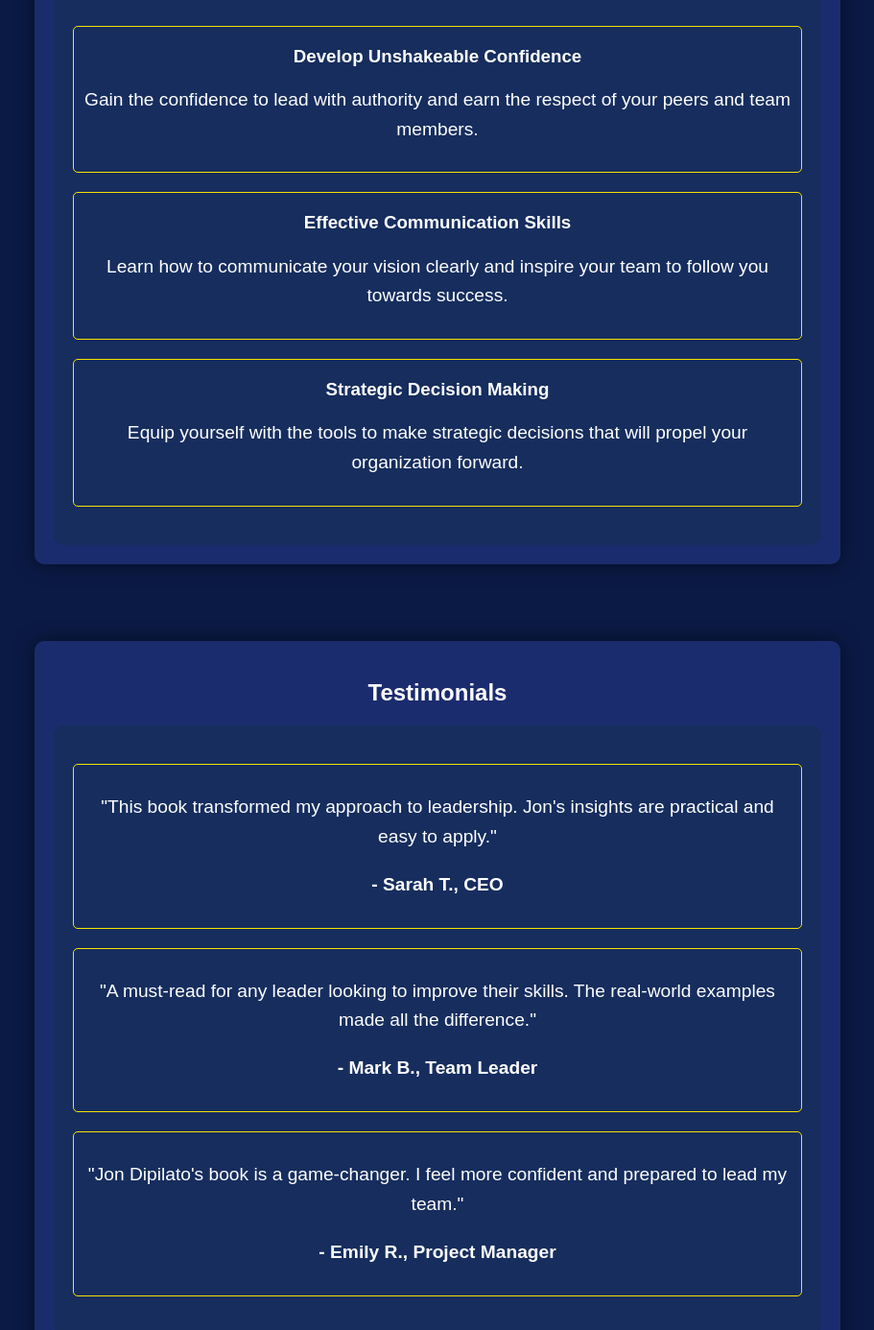
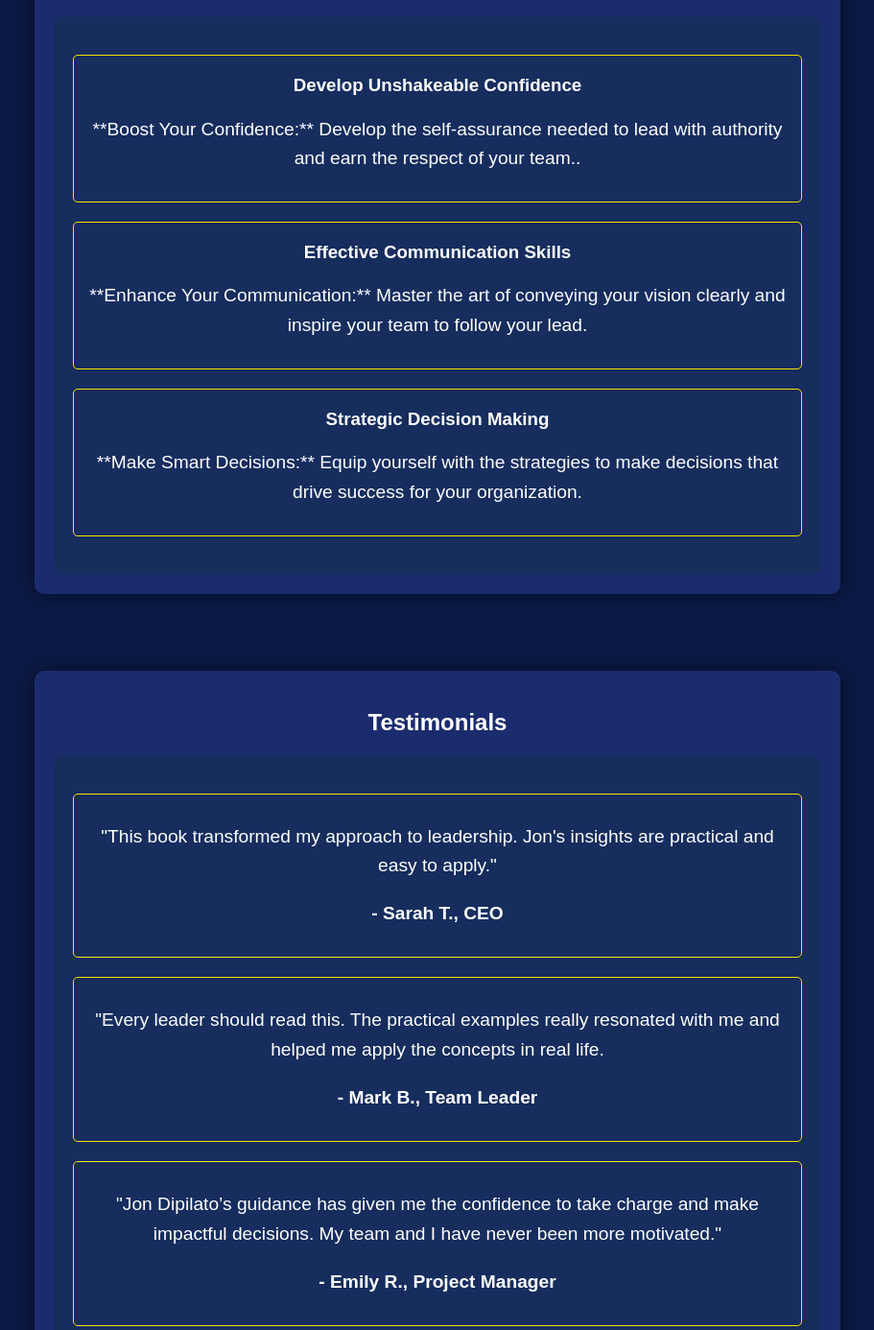
Before and after one commit to MajesticTransformations/MajesticTransformation.github.io, a plain HTML site: page index.html in a window 1280 px wide. Shown: the part 747-2133 px from the top of the page at 96% size, without its empty margins (184-1095 px from the left). Drawn offline with Linux system fonts and the light colour scheme.

Commit message:
Update index.html

```diff
--- a/index.html
+++ b/index.html
@@ -76,7 +76,8 @@
     <div class="container">
         <img src="book-cover.jpg.png" alt="Mastering The Art Of Leadership">
         <h1>Mastering The Art Of Leadership</h1>
-        <p>Unlock your potential and master the art of leadership with Jon Dipilato's comprehensive guide. Whether you're a seasoned leader or just starting out, this book offers valuable insights and practical advice to elevate your leadership skills.</p>
+        <p>Transform your leadership skills with "Mastering The Art Of Leadership" by Jon Dipilato. This book is your trusted companion on the journey to becoming the leader you were meant to be. Whether you’re leading a team for the first time or looking to refine your approach, Jon’s actionable strategies and real-world insights will help you lead with confidence and clarity.
+</p>
         <a class="btn" href="https://majestic365.gumroad.com/l/gfpvn" target="_blank">Get Your Copy Now</a>
     </div>
     <div class="container section">
@@ -84,15 +85,15 @@
         <div class="benefits">
             <div class="benefit">
                 <h3 class="benefit-title">Develop Unshakeable Confidence</h3>
-                <p>Gain the confidence to lead with authority and earn the respect of your peers and team members.</p>
+                <p>**Boost Your Confidence:** Develop the self-assurance needed to lead with authority and earn the respect of your team..</p>
             </div>
             <div class="benefit">
                 <h3 class="benefit-title">Effective Communication Skills</h3>
-                <p>Learn how to communicate your vision clearly and inspire your team to follow you towards success.</p>
+                <p>**Enhance Your Communication:** Master the art of conveying your vision clearly and inspire your team to follow your lead.</p>
             </div>
             <div class="benefit">
                 <h3 class="benefit-title">Strategic Decision Making</h3>
-                <p>Equip yourself with the tools to make strategic decisions that will propel your organization forward.</p>
+                <p>**Make Smart Decisions:** Equip yourself with the strategies to make decisions that drive success for your organization.</p>
             </div>
         </div>
     </div>
@@ -104,18 +105,19 @@
                 <p class="testimonial-author">- Sarah T., CEO</p>
             </div>
             <div class="testimonial">
-                <p>"A must-read for any leader looking to improve their skills. The real-world examples made all the difference."</p>
+                <p>"Every leader should read this. The practical examples really resonated with me and helped me apply the concepts in real life.</p>
                 <p class="testimonial-author">- Mark B., Team Leader</p>
             </div>
             <div class="testimonial">
-                <p>"Jon Dipilato's book is a game-changer. I feel more confident and prepared to lead my team."</p>
+                <p>"Jon Dipilato’s guidance has given me the confidence to take charge and make impactful decisions. My team and I have never been more motivated."</p>
                 <p class="testimonial-author">- Emily R., Project Manager</p>
             </div>
         </div>
     </div>
     <div class="container section">
         <h2>Why This Book?</h2>
-        <p>In a world where effective leadership is more crucial than ever, "Mastering The Art Of Leadership" provides the essential tools and strategies to lead with impact. Whether you're leading a small team or a large organization, Jon Dipilato's guide will help you unlock your true leadership potential and drive your team to success.</p>
+        <p>Effective leadership is more important now than ever. "Mastering The Art Of Leadership" offers you the tools and techniques to lead with purpose and vision. Whether you're at the helm of a small team or a large organization, Jon Dipilato’s book will help you become a more inspiring and impactful leader. Don’t miss out on the opportunity to enhance your leadership skills and achieve greater success.
+</p>
         <a class="btn" href="https://majestic365.gumroad.com/l/gfpvn" target="_blank">Get Your Copy Now</a>
     </div>
 </body>
```
